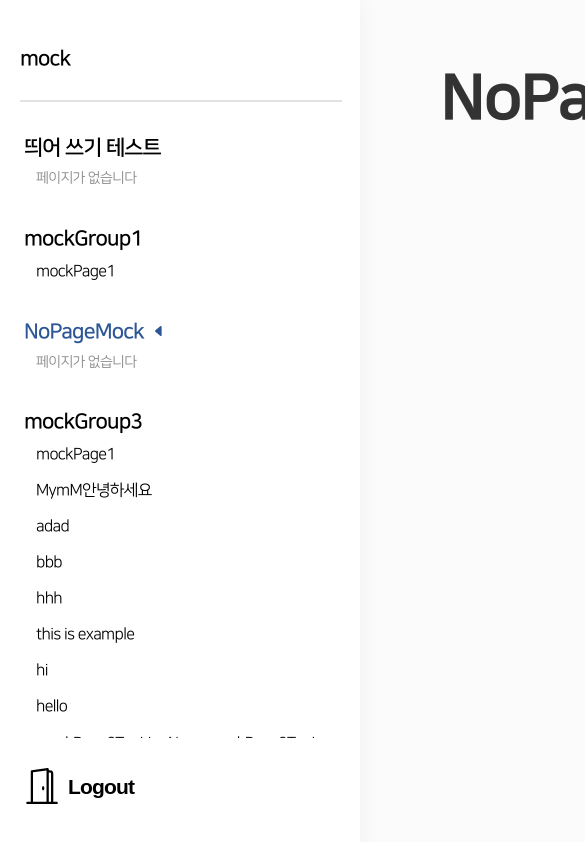
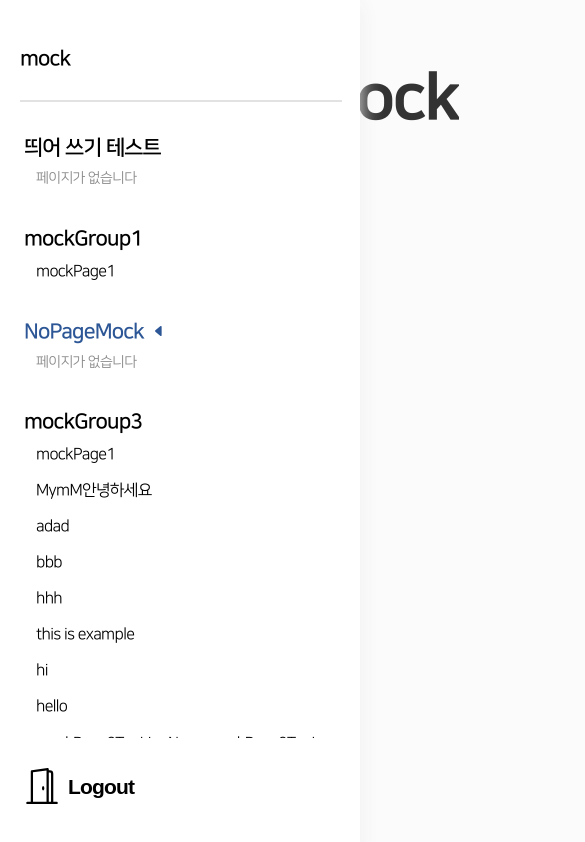
Before and after one commit to JaeilJO/blanking, a Next.js app: page /mock/NoPageMock in a window 390 px wide. Shown: the top 842 px of the page, 585 px wide, since content can reach past the window. Built offline with nearby package versions, Linux system fonts and the light colour scheme.

Commit message:
fix : content 부분 반응형 적용

```diff
--- a/src/app/(authorized)/[username]/[group]/page.module.scss
+++ b/src/app/(authorized)/[username]/[group]/page.module.scss
@@ -1,7 +1,7 @@
 @use '@style/abstracts' as a;
 
 .page_table_wrapper {
-    height: calc(100dvh - 58px);
+    height: calc(100dvh - (58px * 2));
     padding: 58px 80px 58px 80px;
 
     &::-webkit-scrollbar {
--- a/src/app/(authorized)/layout.module.scss
+++ b/src/app/(authorized)/layout.module.scss
@@ -16,8 +16,12 @@ $navigation-width: 360px - $navigation-padding-side * 2;
 
 .content_wrapper {
     position: relative;
+    height: 100%;
 
-    margin-left: 360px;
-
-    height: 100dvh;
+    @include a.media-query('small') {
+        margin-left: 0;
+    }
+    @include a.media-query('middle') {
+        margin-left: 360px;
+    }
 }
```
